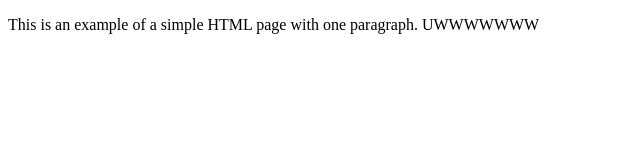
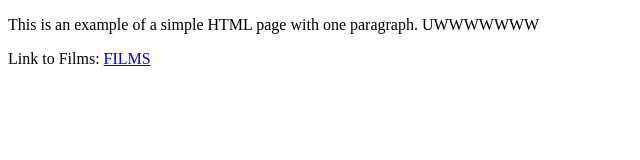
Before and after one commit to daviderevignas/tabula.rasa, a plain HTML site: page index.html in a window 1280 px wide. Shown: the whole page, without its empty margins (0-640 px from the left). Drawn offline with Linux system fonts and the light colour scheme.

Commit message:
Update index.html

```diff
--- a/index.html
+++ b/index.html
@@ -5,6 +5,7 @@
     </head>
     <body>
         <p>This is an example of a simple HTML page with one paragraph. UWWWWWWW</p>
+        <p>Link to Films: <a href='films.html'> FILMS </a> </p>
     </body>
 
 </html>
```
